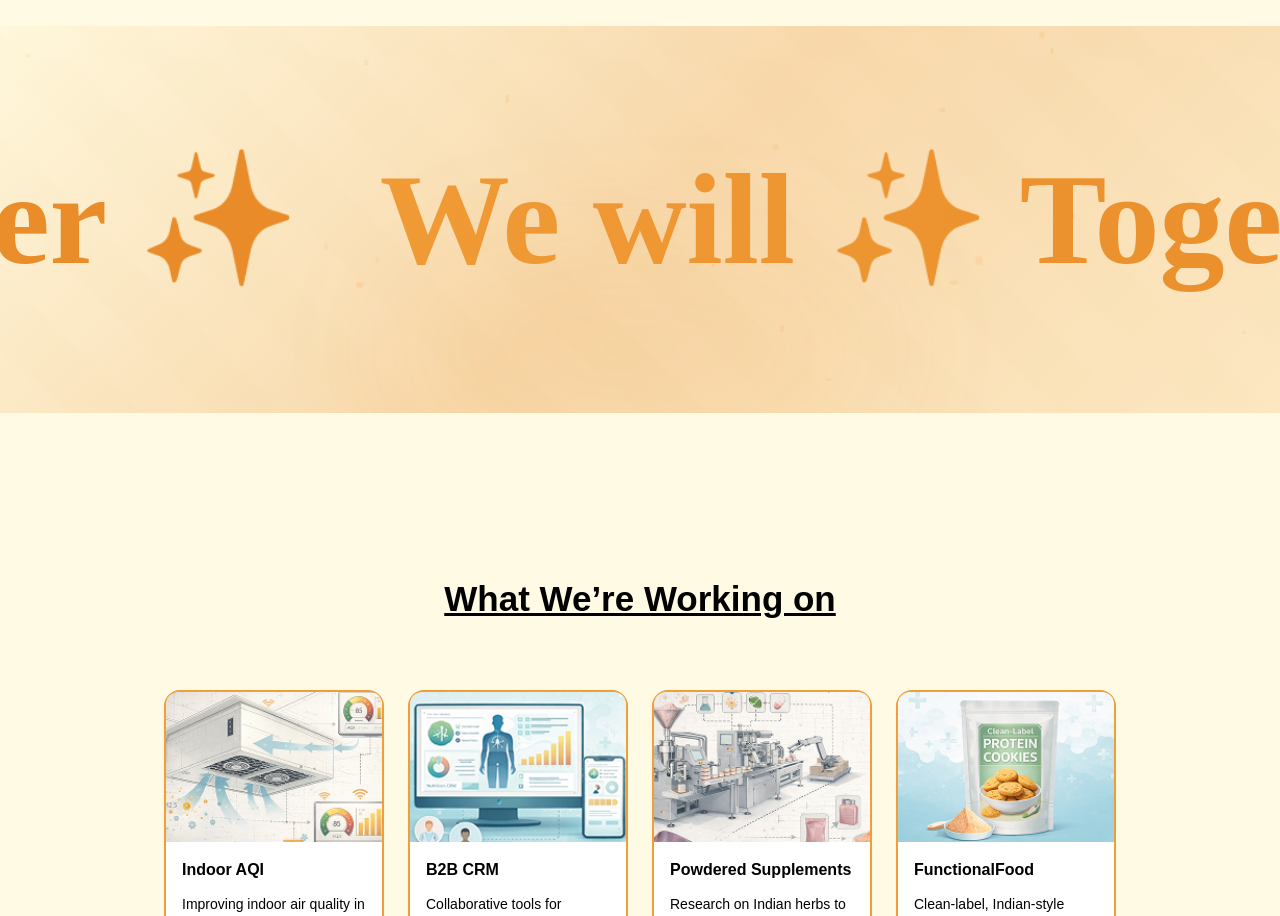
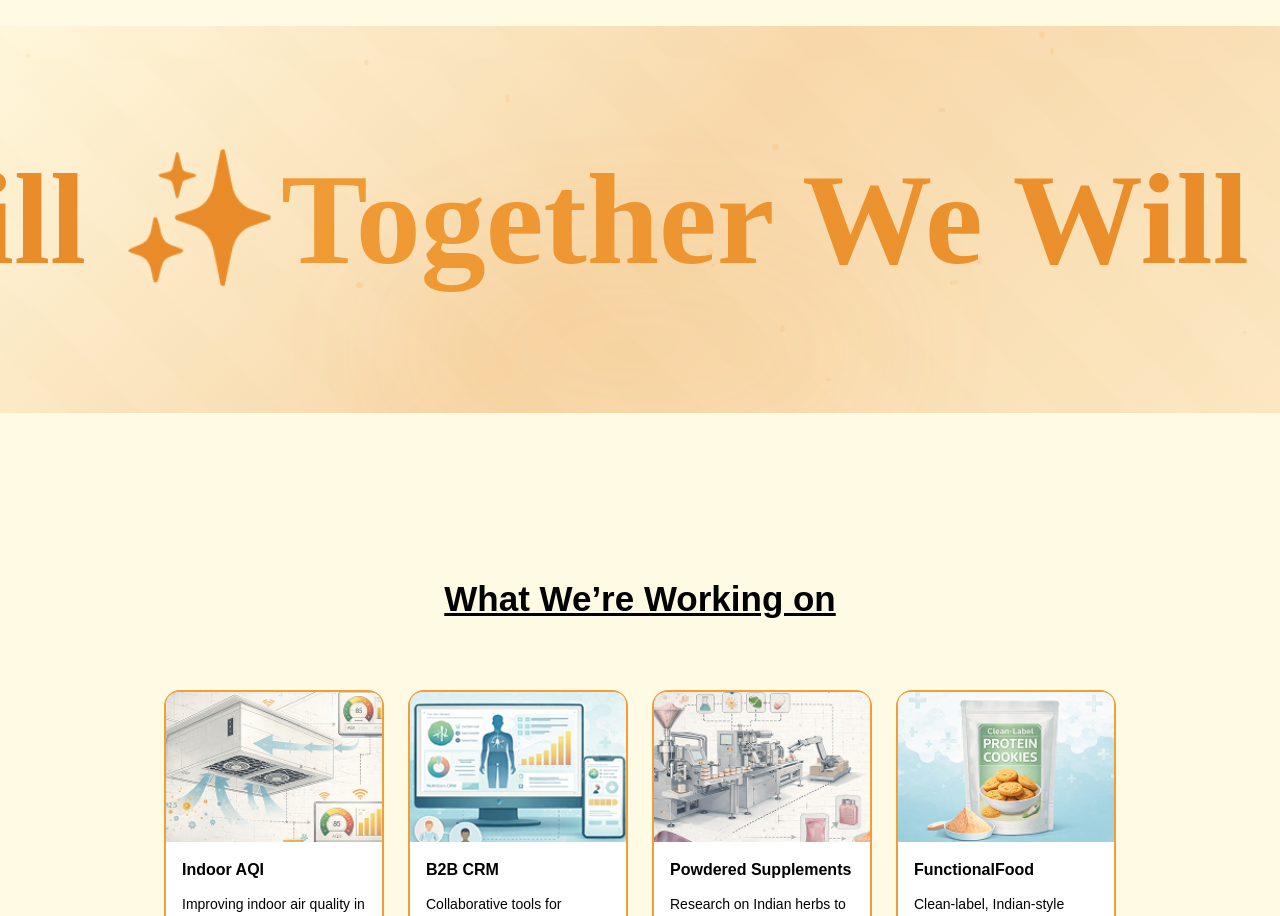
Before and after one commit to productincubr/incubr, a React (Vite) app in the folder frontend/: page / in a window 1280 px wide. Shown: the part 2560-3476 px from the top of the page. Built offline with nearby package versions, Linux system fonts and the light colour scheme.

Commit message:
Update frontend components: Business, Together, and index.html

```diff
--- a/frontend/index.html
+++ b/frontend/index.html
@@ -2,7 +2,7 @@
 <html lang="en">
   <head>
     <meta charset="UTF-8" />
-    <link rel="icon" type="image/svg+xml" href="/vite.svg" />
+    <link rel="icon" />
     <meta name="viewport" content="width=device-width, initial-scale=1.0" />
     <link rel="stylesheet" href="https://fonts.googleapis.com/css2?family=Material+Symbols+Outlined:opsz,wght,FILL,GRAD@24,400,0,0&icon_names=arrow_outward" />
     <title>Incubr</title>
--- a/frontend/src/components/Business.jsx
+++ b/frontend/src/components/Business.jsx
@@ -1,42 +1,3 @@
-// import React from "react";
-// import logoprodman02 from "../assets/logoprodman02.png";
-// import logoprodman03 from "../assets/logoprodman03.png";
-// import logoprodman04 from "../assets/logoprodman04.png";
-
-// const Business = () => {
-//   return (
-//     <div className="mt-36 mx-48">
-//       <p className="nunito text-[35px] text-center underline">Our Businesses</p>
-//       <div className="flex justify-center gap-20 mt-20 mb-12">
-//         <div>
-//           <img src={logoprodman04} alt="logo4" className="h-20 mb-3" />
-//           <a href="#" className="ml-2 mt-6 text-lg hover:text-[#F19D38]">
-//             Coworking & Managed Offices
-//             <span className="material-symbols-outlined ml-2">arrow_outward</span>
-//           </a>
-//         </div>
-//         <div>
-//           <img src={logoprodman03} alt="logo3" className="h-20 mb-3" />
-//           <a href="#" className="ml-2 mt-6 text-lg hover:text-[#F19D38]">
-//             Product & MVP Dev. & GTM
-//             <span className="material-symbols-outlined ml-2">arrow_outward</span>
-//           </a>
-//         </div>
-//       </div>
-//       <div className="flex justify-center">
-//         <div className="flex flex-col">
-//           <img src={logoprodman02} alt="logo2" className="h-20" />
-//           <a href="#" className="ml-2 mt-4 text-lg hover:text-[#F19D38]">
-//             Media & Podcast sets
-//             <span className="material-symbols-outlined ml-2">arrow_outward</span>
-//           </a>
-//         </div>
-//       </div>
-//     </div>
-//   );
-// };
-
-// export default Business;
 
 
 import React from "react";
@@ -63,7 +24,7 @@ const Business = () => {
             className="h-12 lg:h-20 mb-3 mx-auto lg:mx-0"
           />
           <a
-            href="#"
+            href="https://work-life-desk-vpn3.vercel.app/"
             target="_blank"
             className="inline-flex items-center mt-4 text-base lg:text-lg hover:text-[#F19D38]"
           >
@@ -102,7 +63,7 @@ const Business = () => {
             className="h-12 lg:h-20 mx-auto lg:mx-0"
           />
           <a
-            href="#"
+            href="https://prodmaninc.com/studio"
             target="_blank"
             className="inline-flex items-center mt-4 text-base lg:text-lg hover:text-[#F19D38]"
           >
--- a/frontend/src/components/Together.jsx
+++ b/frontend/src/components/Together.jsx
@@ -48,8 +48,8 @@ const Together = () => {
             <span
               key={index}
               className="recoleta-bold font-extrabold gradient-text
-                text-[60px] sm:text-[80px] lg:text-[130px] px-10 hover-scale"
-            >We will ✨ Together ✨
+                text-[60px] sm:text-[80px] lg:text-[130px]  hover-scale"
+            >Together We Will ✨
             </span>
           ))}
         </div>
```
